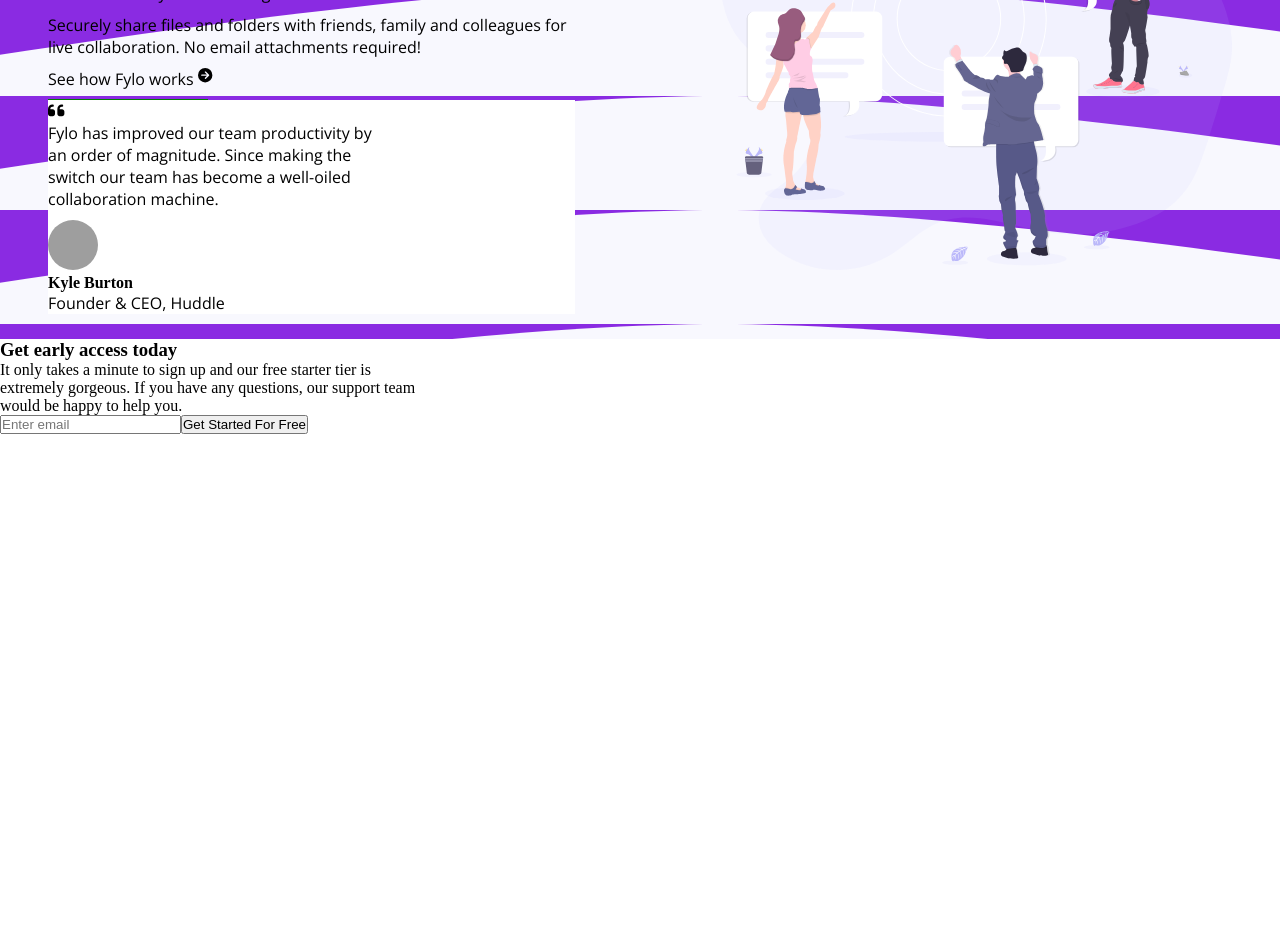
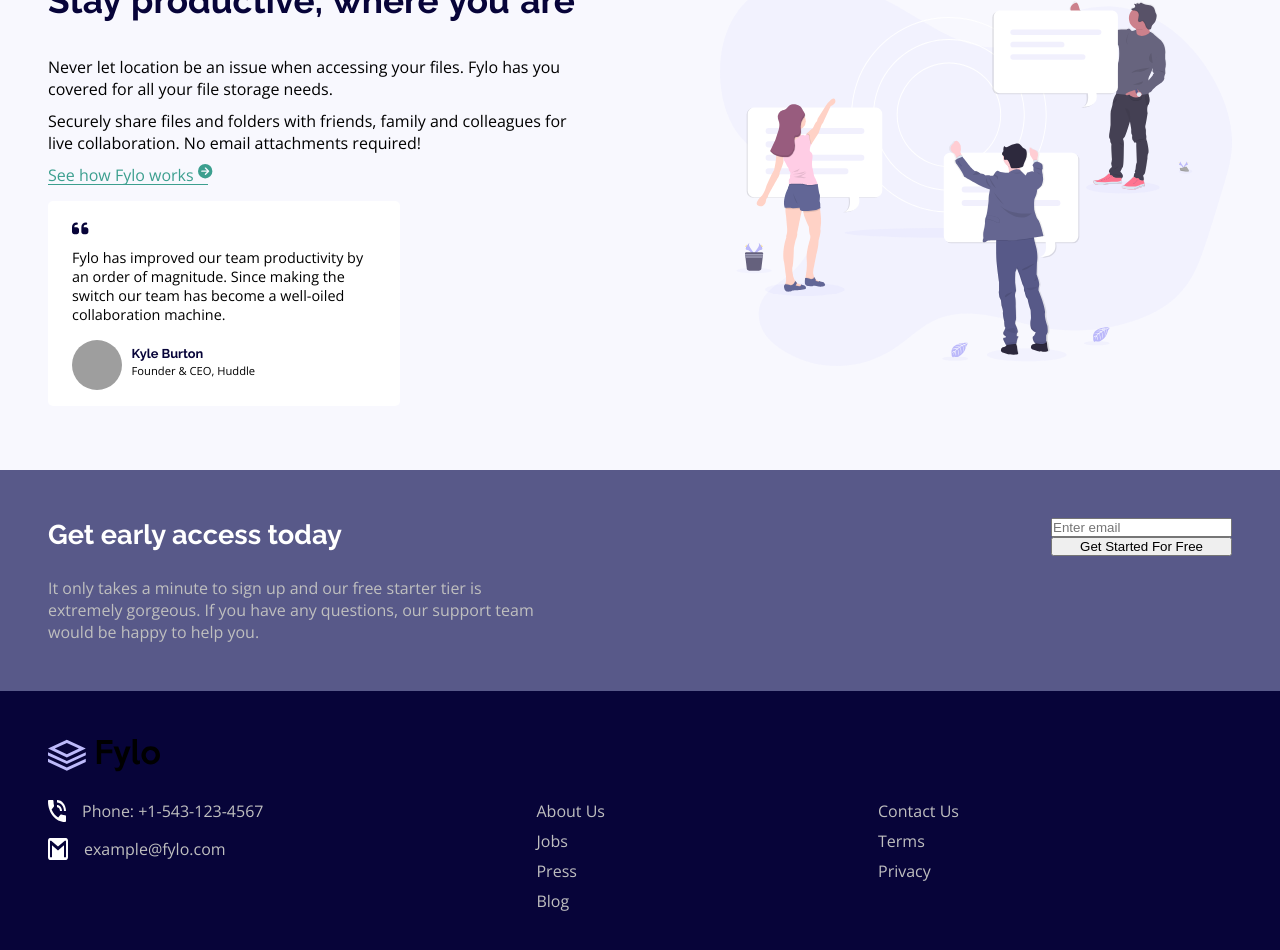
Before and after one commit to Presho99/fylo-landing-page, a React (Create React App) app: page / in a window 1280 px wide. Shown: the part 680-1630 px from the top of the page. Before the commit the page ends 1114 px from the top, so only its background shows below. Built offline with nearby package versions, Linux system fonts and the light colour scheme; grey boxes are pictures that could not be loaded.

Commit message:
style Footer and LandingThree components

```diff
--- a/src/App.js
+++ b/src/App.js
@@ -3,6 +3,7 @@
 
 import LandingTwo from './components/LandingTwo';
 import LandingThree from './components/LandingThree';
+import Footer from './components/Footer';
 import './App.css';
 
 function App() {
@@ -12,6 +13,7 @@
      <LandingOne/>
      <LandingTwo/>
     <LandingThree/>
+    <Footer/>
     </div>
   );
 }
--- a/src/assets/index.css
+++ b/src/assets/index.css
@@ -4,12 +4,17 @@
     margin: 0;
     padding: 0;
 }
+
+h1, h2, h3, h4{
+    color: hsl(243, 87%, 12%);
+    font-family: "Raleway";
+}
 /* header */
 .header{
     display: flex;
     justify-content: space-between;
     padding: 3em 3em 1em;
-  background-color: dodgerblue;
+
 }
 
 .header .logo{
@@ -28,7 +33,7 @@
     padding: 1em 3em;
     display: flex;
 justify-content: space-between;
-background-color: hotpink;
+
 
 }
 
@@ -73,11 +78,15 @@
 
 /* LandingTwo */
 .two{
-    padding: 1em 3em;
+    padding: 7em 3em 4em;
     display: flex;
 justify-content: space-between;
-background-color: blueviolet;
+background-position: center;
+background-repeat: no-repeat;
+background-size: cover;
+/*  */
 margin-top: 1em;
+
 }
 
 .two-title{
@@ -85,6 +94,7 @@
     word-spacing: 2px;
     font-size: 2.2em;
     margin-bottom: 1em;
+
 }
 .two p{
     font-family: "Open Sans";
@@ -93,21 +103,36 @@
     margin-bottom: 0.6em;
 }
 .two-line{
-    background-color: green;
+    background-color: hsl(170, 45%, 43%);
     height: 1px;
     width: 10em;
+    margin-top: -0.7em;
 
 }
 .two-image img{
     width: 32em;
 }
 
-
 .fylo-link{
     display: flex;
+    color: hsl(170, 45%, 43%);
+    cursor: pointer;
 }
 .two-review{
     background-color: #fff;
+    margin-top: 1em;
+    width: 22em;
+    padding: 1em 0em 1em 1.5em;
+    border-radius: 5px;
+}
+
+.two-review p{
+    font-size: 0.9em;
+    margin-top: 0.6em;
+}
+.two-author{
+    display: flex;
+    margin-top: 1em;
 }
 .two-author img{
     width: 50px;
@@ -115,4 +140,80 @@
     object-fit: cover;
     border-radius: 50%;
 }
+.author-details{
+    margin-left: 0.6em;
+    margin-top: 0.4em;
+}
+.author-details h4{
+    font-size: 0.8em;
+    font-family: "Raleway";
+}
+.author-details p{
+    font-size: 0.7em;
+    margin-top: 0.2em;
+}
 /* LandingTwo */
+
+/* LandingThree */
+.three{
+    background-color: hsl(238, 22%, 44%)
+    ;
+    display: flex;
+    justify-content: space-between;
+    padding: 3em 3em;
+}
+.three-title{
+    font-size: 1.7em;
+    margin-bottom: 1em;
+    /* color:  hsl(0, 0%, 75%); */
+    color: #fff;
+}
+.three-p{
+    font-family: "Open Sans";
+    color:  hsl(0, 0%, 75%);
+}
+.three-form form{
+    display: flex;
+    flex-direction: column;
+
+}
+/* LandingThree */
+
+/* Footer */
+.footer{
+    background-color: hsl(243, 87%, 12%);
+    padding: 3em;
+    color:  hsl(0, 0%, 75%);
+
+
+}
+.footer p{
+    font-family: "Open Sans";
+}
+.footer-logo img{
+width: 7em;
+}
+.footer-details{
+    display: flex;
+    justify-content: space-between;
+    margin-top: 1.5em;
+}
+
+.footer .tel{
+    display: flex;
+    margin-bottom: 1em;
+}
+.tel p{
+    margin-left: 1em;
+}
+.first-links p, .second-links p{
+    cursor: pointer;
+    margin-bottom: 0.5em;
+}
+
+.first-links p:hover, .second-links p:hover{
+    color: hsl(238, 22%, 44%)
+    ;
+
+}
+/* Footer */
--- a/src/components/Footer.js
+++ b/src/components/Footer.js
@@ -1,6 +1,7 @@
 import React from 'react'
 import { FontAwesomeIcon } from '@fortawesome/react-fontawesome'
 import { faFacebook } from '@fortawesome/free-solid-svg-icons'
+import "../assets/index.css"
 
 function Footer() {
   return (
--- a/src/components/LandingThree.js
+++ b/src/components/LandingThree.js
@@ -1,4 +1,5 @@
 import React from 'react'
+import "../assets/index.css"
 
 function LandingThree() {
   return (
```
